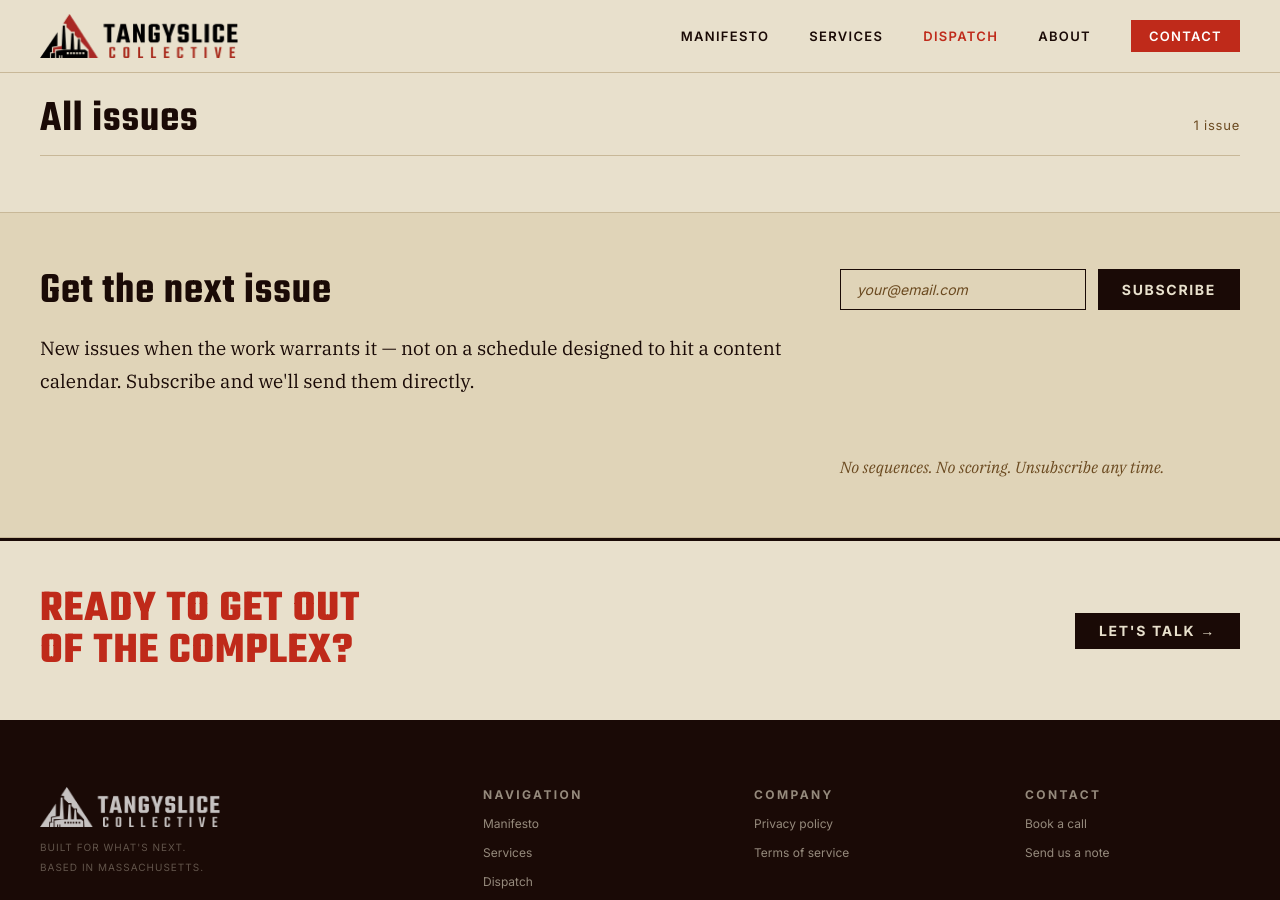
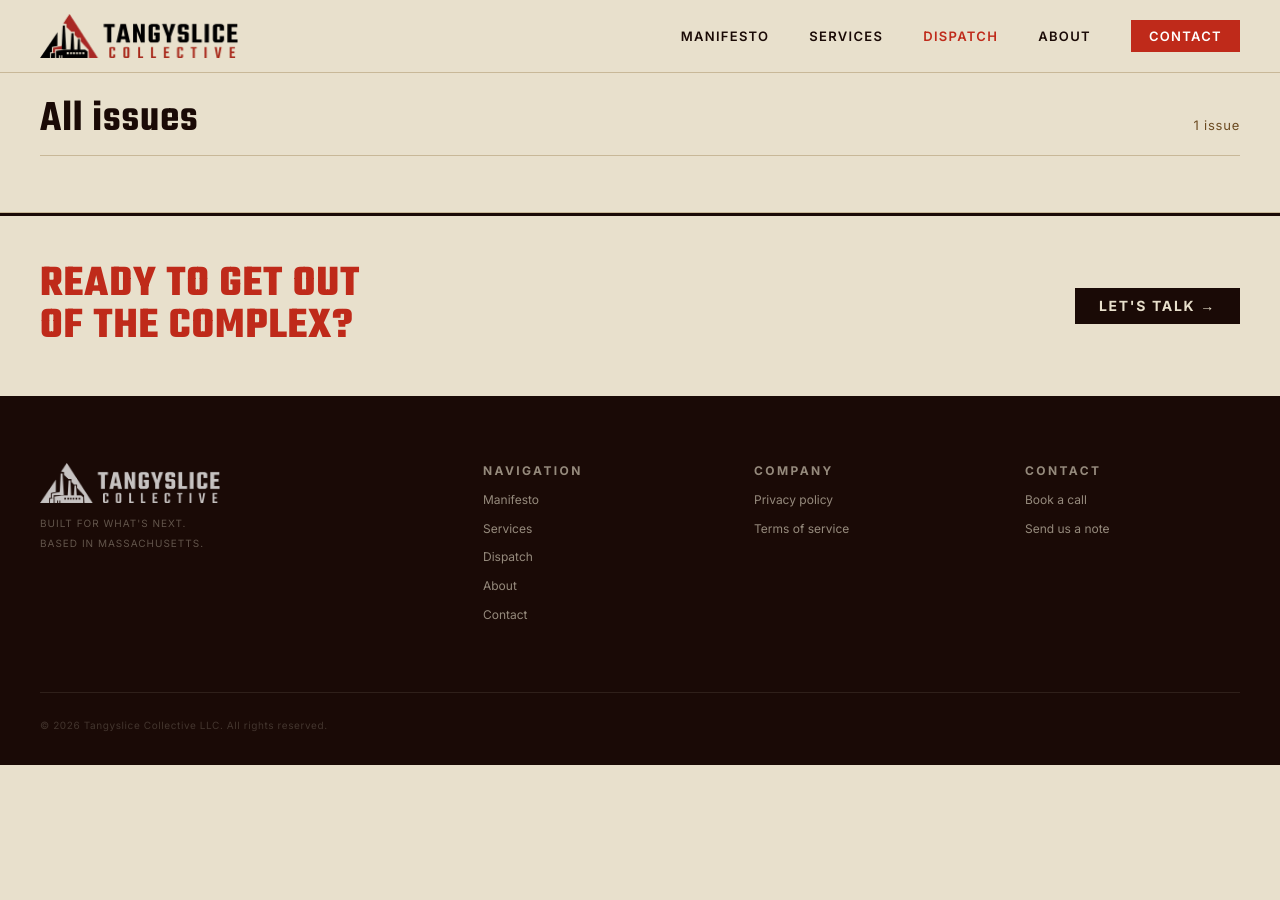
Before and after one commit to timdailey/tangyslice, a Jekyll site: the page built from dispatch/index.html, in a window 1280 px wide and 900 px high, scrolled down 956 px. Built offline with Jekyll 4.4.1, drawn with Linux system fonts in a browser that asks for light colours; comment, search, counter and statistics services are not loaded; after the commit the page ends 1721 px from its top, so only the background shows below that; some of the changed text lies outside the part shown.

Commit message:
Remove subscription forms and update empty message
Removed the masthead and bottom subscribe sections (including placeholder Formspree forms) from dispatch/index.html and updated the archive empty-state copy from "The first issue is coming. Subscribe above to get it when it lands." to "The first issue is coming soon." This simplifies the page by removing subscription UI and placeholder actions.

```diff
--- a/dispatch/index.html
+++ b/dispatch/index.html
@@ -16,28 +16,6 @@
         for keywords nobody searches. If it's in The Dispatch, it's because we've seen it
         in the work and think it's worth saying plainly.
       </p>
-    </div>
-    <div class="dispatch-masthead__subscribe">
-      <p class="dispatch-masthead__subscribe-label">Get the next issue</p>
-      <p class="dispatch-masthead__subscribe-desc">
-        New issues when the work warrants it. No nurture sequences. No scoring.
-      </p>
-      <form
-        class="subscribe-form"
-        action="https://formspree.io/f/YOUR_FORM_ID"
-        method="POST"
-        aria-label="Subscribe to The Dispatch"
-      >
-        <input
-          type="email"
-          name="email"
-          class="subscribe-form__input"
-          placeholder="your@email.com"
-          required
-          aria-label="Email address"
-        />
-        <button type="submit" class="btn btn--dark">Subscribe</button>
-      </form>
     </div>
   </div>
 </section>
@@ -147,43 +125,8 @@
     {% endif %}
 
     {% if site.posts.size == 0 %}
-    <p class="dispatch-archive__empty">The first issue is coming. Subscribe above to get it when it lands.</p>
+    <p class="dispatch-archive__empty">The first issue is coming soon.</p>
     {% endif %}
-  </div>
-</section>
-
-
-<!-- ───────── BOTTOM SUBSCRIBE ───────── -->
-<section class="dispatch-subscribe surface--cream-dark" aria-labelledby="subscribe-heading">
-  <div class="container">
-    <div class="dispatch-subscribe__inner">
-      <div>
-        <h2 class="t-section" id="subscribe-heading">Get the next issue</h2>
-        <p class="dispatch-subscribe__desc">
-          New issues when the work warrants it — not on a schedule designed to hit a
-          content calendar. Subscribe and we'll send them directly.
-        </p>
-      </div>
-      <form
-        class="subscribe-form"
-        action="https://formspree.io/f/YOUR_FORM_ID"
-        method="POST"
-        aria-label="Subscribe to The Dispatch"
-      >
-        <input
-          type="email"
-          name="email"
-          class="subscribe-form__input"
-          placeholder="your@email.com"
-          required
-          aria-label="Email address"
-        />
-        <button type="submit" class="btn btn--dark">Subscribe</button>
-      </form>
-      <p class="dispatch-subscribe__note">
-        No sequences. No scoring. Unsubscribe any time.
-      </p>
-    </div>
   </div>
 </section>
 
```
